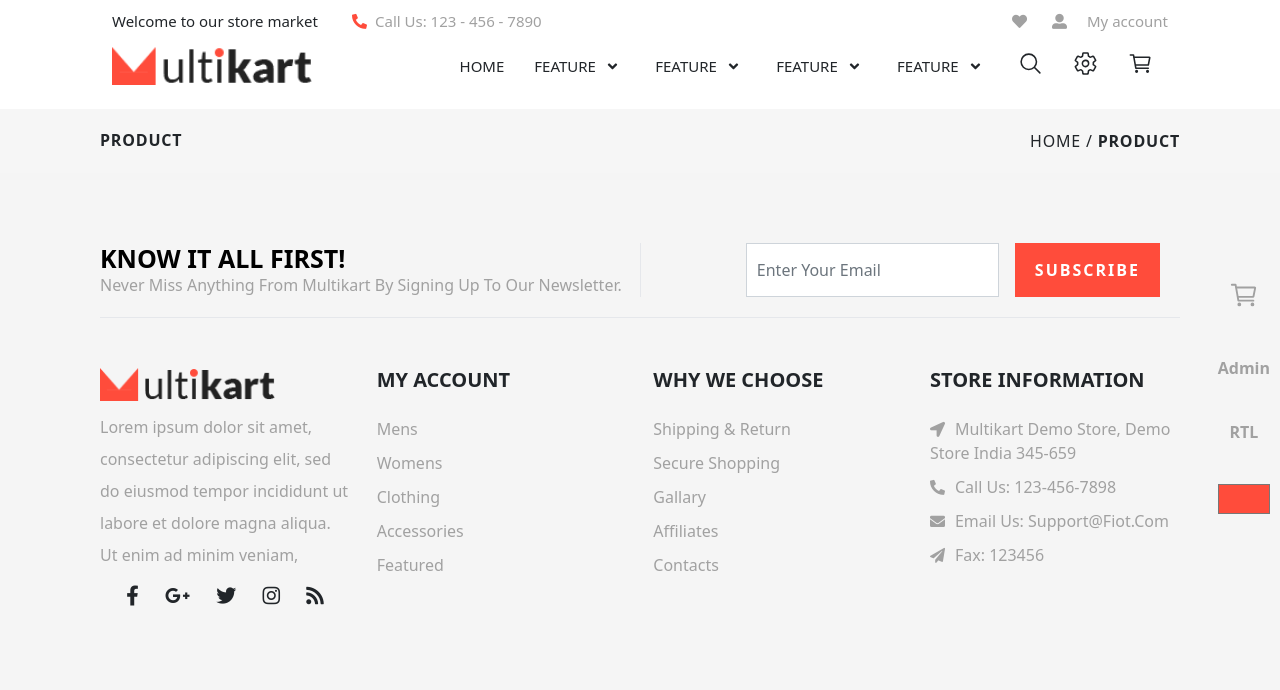
After one commit to ChristopherJamesLeo/project-16-ecomin_shopping_site, a PHP site: page /product_page.html in a window 1280 px wide. The commit adds this page. Shown: the top 690 px of the page. Run offline with PHP 8.4, Linux system fonts and the light colour scheme; some libraries are stand-ins or nearby versions.

Commit message:
addProductPage

```diff
--- a/css/style.css
+++ b/css/style.css
@@ -6,6 +6,7 @@
     --global-text-color-black: #000;
     --global-color-white: #fff;
     --global-footer-main-color:hwb(0 96% 4%);
+    --global-gray-secondary-color : #f5f5f5d7;
 
 }
 .changeTheme {
@@ -772,3 +773,9 @@ header {
 .invoice-footer-content {
     font-size: 18px;
 }
+
+/*  Product Page */
+.page-direction-main-container {
+    padding: 20px 100px;
+    background-color: var(--global-gray-secondary-color);
+}
--- /dev/null
+++ b/product_page.html
@@ -0,0 +1,221 @@
+<!DOCTYPE html>
+<html lang="en">
+<head>
+    <meta charset="UTF-8">
+    <meta http-equiv="X-UA-Compatible" content="IE=edge">
+    <meta name="viewport" content="width=device-width, initial-scale=1.0">
+    <!-- fav icon -->
+    <link rel="shortcut icon" href="./assets/img/favicon/1.png" type="image/x-icon">
+    <title>Product-page</title>
+    <!-- google font -->
+    <link rel="preconnect" href="https://fonts.googleapis.com">
+    <link rel="preconnect" href="https://fonts.gstatic.com" crossorigin>
+    <link href="https://fonts.googleapis.com/css2?family=Lato:ital,wght@0,100;0,300;0,400;0,700;0,900;1,100;1,300;1,400;1,700;1,900&display=swap" rel="stylesheet">
+    <!-- fontawesome -->
+    <link rel="stylesheet" href="https://cdnjs.cloudflare.com/ajax/libs/font-awesome/5.15.4/css/all.min.css" integrity="sha512-1ycn6IcaQQ40/MKBW2W4Rhis/DbILU74C1vSrLJxCq57o941Ym01SwNsOMqvEBFlcgUa6xLiPY/NS5R+E6ztJQ==" crossorigin="anonymous" referrerpolicy="no-referrer" />
+    <!-- tailwind -->
+    <script src="https://cdn.tailwindcss.com"></script>
+    <!-- bootstrap v-5.2. css-1 js-1 -->
+    <link href="https://cdn.jsdelivr.net/npm/bootstrap@5.2.3/dist/css/bootstrap.min.css" rel="stylesheet" integrity="sha384-rbsA2VBKQhggwzxH7pPCaAqO46MgnOM80zW1RWuH61DGLwZJEdK2Kadq2F9CUG65" crossorigin="anonymous">
+    <!-- custom css -->
+    <link rel="stylesheet" href="./css/style.css">
+    <!-- <link rel="stylesheet" href="./css/media.css"> -->
+</head>
+<body>
+    <div class="control-page-container move_right z-50">
+        <div class="btn-container">
+            <button class="btns"><ion-icon name="cart-outline" class="relative"></ion-icon><span class="badge  badge-carts rounded-full"></span></button>
+            <button class="btns">Admin</button>
+            <!-- <button id="theme_light_dark" class="btns">Dark</button> -->
+            <button id="left_right_btn" class="btns relative">RTL</button>
+            <button id="theme_color" class="btns"><input type="color" name="page_theme" id="page_theme" class="page_theme" value="#ff4c3b"></button>
+        </div>
+    </div>
+    <header class="">
+        <div class="header-content-container-cs">
+            <div class="container">
+                <div class="row justify-content-between header-content-cs">
+                    <div class="col-8 ">
+                        <div class="row justify-content-start">
+                            <div class="col-6 col-md-4">
+                                <span>Welcome to our store market</span>
+                            </div>
+                            <div class="col-6">
+                                <a href="#" class="header-text-content"><span class="d-inline-block me-2"><i class="fas fa-phone-alt"></i></span><span>Call Us: 123 - 456 - 7890</span></a>
+                            </div>
+                        </div>
+                    </div>
+                    <div class="col-xl-4 sign-in-box">
+                        <div class="row justify-content-end heade-right-content-cs">
+                            <div class="col-lg-1 header-heart-cs">
+                                <i class="fas fa-heart"></i>
+                            </div>
+                            <div class="col-5 content-box">
+                                <a href="#" class="myaccount-cs relative">
+                                    <span class="d-inline-block me-3">
+                                        <i class="fas fa-user-alt"></i>
+                                    </span>
+                                    <span>
+                                        My account
+                                    </span>
+                                </a>
+                            </div>
+                        </div>
+                    </div>
+                </div>
+            </div>
+            <nav class="container nav-bar flex justify-between items-center w-full ">
+                <div class="logo">
+                    <div class="logo-container w-full h-full">
+                        <div class="logo-img">
+                            <img src="./assets/img/logo.png" class="w-full" alt="logo">
+                        </div>
+                    </div>
+                </div>
+                <div class="navbar-container">
+                    <ul class="navbar">
+                        <li class="nav-item"><a href="#" class="nav-link uppercase">Home</a></li>
+                        <li class="nav-item relative"><a href="#" class="nav-link uppercase">feature <i class="fas fa-angle-down inline-block mx-2"></i></a>
+                            <ul class="list-group absolute rounded-0 right-0 top-full w-full hover-nav-item-list-cs">
+                                <li class="list-group-item uppercase"><a href="#">Home</a></li>
+                                <li class="list-group-item uppercase"><a href="#">Home</a></li>
+                                <li class="list-group-item uppercase"><a href="#">Home</a></li>
+                                <li class="list-group-item uppercase"><a href="#">Home</a></li>
+                                <li class="list-group-item uppercase"><a href="#">Home</a></li>
+                            </ul>
+                        </li>
+                        <li class="nav-item relative"><a href="#" class="nav-link uppercase">feature <i class="fas fa-angle-down inline-block mx-2"></i></a>
+                            <ul class="list-group absolute rounded-0 right-0 top-full w-full hover-nav-item-list-cs">
+                                <li class="list-group-item uppercase"><a href="#">Home</a></li>
+                                <li class="list-group-item uppercase"><a href="#">Home</a></li>
+                                <li class="list-group-item uppercase"><a href="#">Home</a></li>
+                                <li class="list-group-item uppercase"><a href="#">Home</a></li>
+                                <li class="list-group-item uppercase"><a href="#">Home</a></li>
+                            </ul>
+                        </li>
+                        <li class="nav-item relative"><a href="#" class="nav-link uppercase">feature <i class="fas fa-angle-down inline-block mx-2"></i></a>
+                            <ul class="list-group absolute rounded-0 right-0 top-full w-full hover-nav-item-list-cs">
+                                <li class="list-group-item uppercase"><a href="#">Home</a></li>
+                                <li class="list-group-item uppercase"><a href="#">Home</a></li>
+                                <li class="list-group-item uppercase"><a href="#">Home</a></li>
+                                <li class="list-group-item uppercase"><a href="#">Home</a></li>
+                                <li class="list-group-item uppercase"><a href="#">Home</a></li>
+                            </ul>
+                        </li>
+                        <li class="nav-item relative"><a href="#" class="nav-link uppercase">feature <i class="fas fa-angle-down inline-block mx-2"></i></a>
+                            <ul class="list-group absolute rounded-0 right-0 top-full w-full hover-nav-item-list-cs">
+                                <li class="list-group-item uppercase"><a href="#">Home</a></li>
+                                <li class="list-group-item uppercase"><a href="#">Home</a></li>
+                                <li class="list-group-item uppercase"><a href="#">Home</a></li>
+                                <li class="list-group-item uppercase"><a href="#">Home</a></li>
+                                <li class="list-group-item uppercase"><a href="#">Home</a></li>
+                            </ul>
+                        </li>
+                        <li class="nav-item relative"><a href="#" class="nav-link uppercase"><ion-icon name="search-outline"></ion-icon></a>
+                        </li>
+                        <li class="nav-item relative"><a href="#" class="nav-link uppercase"><ion-icon name="settings-outline"></ion-icon></a>
+                        </li>
+                        <li class="nav-item relative"><a href="#" class="nav-link uppercase"><ion-icon name="cart-outline" class="relative"></ion-icon> <span  class="badge badge-carts rounded-full"></span></a>
+                        </li>
+                    </ul>
+                </div>
+            </nav>
+        </div>
+    </header>
+    <div class="page-direction-main-container">
+        <div class="page-direction-container flex justify-between items-center tracking-wider">
+            <div class="page-direction-left">
+                <h1 class="uppercase font-semibold">product</h1>
+            </div>
+            <div class="page-direction-right uppercase">
+                <a href="#">home</a> / <a href="#" class="font-semibold">product</a>
+            </div>
+        </div>
+    </div>
+    <footer>
+        <div class="footer-container">
+            <div class="footer-first-container border-b flex justify-between">
+                <div class="footer-first-left-container border-r">
+                    <div class="footer-first-left-content">
+                        <h1 class="uppercase font-semibold">KNOW IT ALL FIRST!</h1>
+                        <p class="capitalize">Never Miss Anything From Multikart By Signing Up To Our Newsletter.</p>
+                    </div>
+                </div>
+                <div class="footer-first-rigth-container flex justify-end">
+                    <form action="" class="flex">
+                        <div class="form-group sub_email flex">
+                            <input type="email" name="subscribeEmail" id="subscribeEmail" class="form-control rounded-0 outline-none mx-3" placeholder="Enter Your Email">
+                            <input type="submit" value="subscribe" class="uppercase subscribeBtn">
+                        </div>
+
+                    </form>
+                </div>
+            </div>
+            <div class="footer-second-container flex justify-between items-start">
+                <div class="footer-second-items">
+                    <div class="footer-second-header">
+                        <div class="footer-img-container">
+                            <div class="footer-img w-full h-full">
+                                <img src="./assets/img/logo.png" class="w-full h-full" alt="logo">
+                            </div>
+                        </div>
+                    </div>
+                    <p>Lorem ipsum dolor sit amet, consectetur adipiscing elit, sed do eiusmod tempor incididunt ut labore et dolore magna aliqua. Ut enim ad minim veniam,</p>
+                    <div class="footer-contact-container w-full h-full flex justify-content-evenly">
+                        <span title="facebook"><a href="#"><i class="fab fa-facebook-f"></i></a></span>
+                        <span title="google"><a href="#"><i class="fab fa-google-plus-g"></i></a></span>
+                        <span title="twitter"><a href="#"><i class="fab fa-twitter"></i></a></span>
+                        <span title="instagram"><a href="#"><i class="fab fa-instagram"></i></a></span>
+                        <span title="rss"><a href="#"><i class="fas fa-rss"></i></a></span>
+                    </div>
+                </div>
+                <div class="footer-second-items">
+                    <div class="footer-second-header">
+                        <h1 class="uppercase font-semibold">my account</h1>
+                    </div>
+                    <ul class="list-group">
+                        <li class="list-group-item"><a href="#">Mens</a></li>
+                        <li class="list-group-item"><a href="#">Womens</a></li>
+                        <li class="list-group-item"><a href="#">Clothing</a></li>
+                        <li class="list-group-item"><a href="#">Accessories</a></li>
+                        <li class="list-group-item"><a href="#">Featured</a></li>
+                    </ul>
+                </div>
+                <div class="footer-second-items">
+                    <div class="footer-second-header">
+                        <h1 class="uppercase font-semibold">WHY WE CHOOSE</h1>
+                    </div>
+                    <ul class="list-group">
+                        <li class="list-group-item"><a href="#">Shipping & Return</a></li>
+                        <li class="list-group-item"><a href="#">Secure Shopping</a></li>
+                        <li class="list-group-item"><a href="#">Gallary</a></li>
+                        <li class="list-group-item"><a href="#">Affiliates</a></li>
+                        <li class="list-group-item"><a href="#">Contacts</a></li>
+                    </ul>
+                </div>
+                <div class="footer-second-items">
+                    <div class="footer-second-header">
+                        <h1 class="uppercase font-semibold">STORE INFORMATION</h1>
+                    </div>
+                    <ul class="list-group">
+                        <li class="list-group-item"><i class="fas fa-location-arrow"></i><a href="#">Multikart Demo Store, Demo Store India 345-659</a></li>
+                        <li class="list-group-item"><i class="fas fa-phone-alt"></i><a href="#">Call Us: 123-456-7898</a></li>
+                        <li class="list-group-item"><i class="fas fa-envelope"></i><a href="#">Email Us: Support@Fiot.Com</a></li>
+                        <li class="list-group-item"><i class="fas fa-paper-plane"></i><a href="#">Fax: 123456</a></li>
+                    </ul>
+                </div>
+
+
+            </div>
+        </div>
+    </footer>
+    <!-- bootstrap v-5.2 js-1 -->
+    <script src="https://cdn.jsdelivr.net/npm/bootstrap@5.2.3/dist/js/bootstrap.bundle.min.js" integrity="sha384-kenU1KFdBIe4zVF0s0G1M5b4hcpxyD9F7jL+jjXkk+Q2h455rYXK/7HAuoJl+0I4" crossorigin="anonymous"></script>
+    <!-- jQuery -->
+    <script src="./assets/libs/jQuery/jquery-3.6.1.min.js"></script>
+    <!-- ionic -->
+    <script type="module" src="https://unpkg.com/ionicons@5.5.2/dist/ionicons/ionicons.esm.js"></script>
+    <script nomodule src="https://unpkg.com/ionicons@5.5.2/dist/ionicons/ionicons.js"></script>
+
+    <script src="./js/home.js"></script>
+</body>
```
